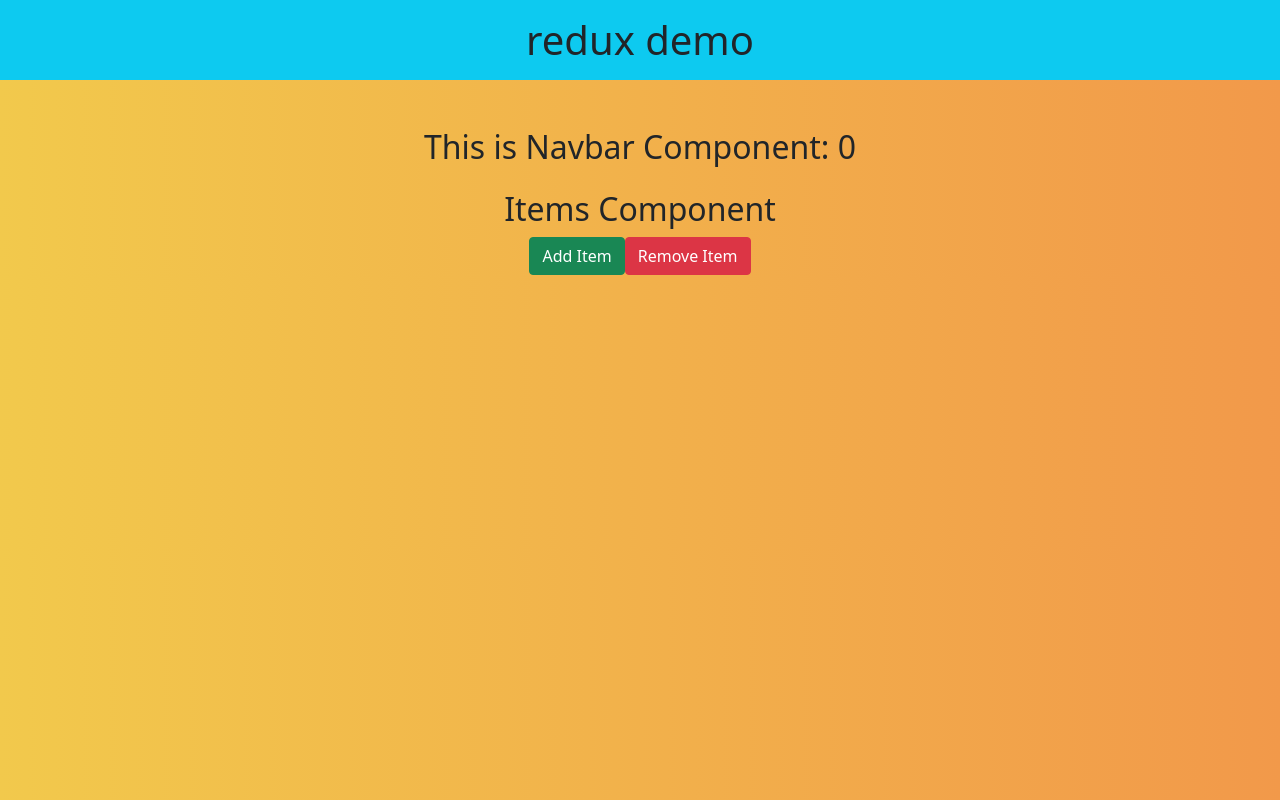
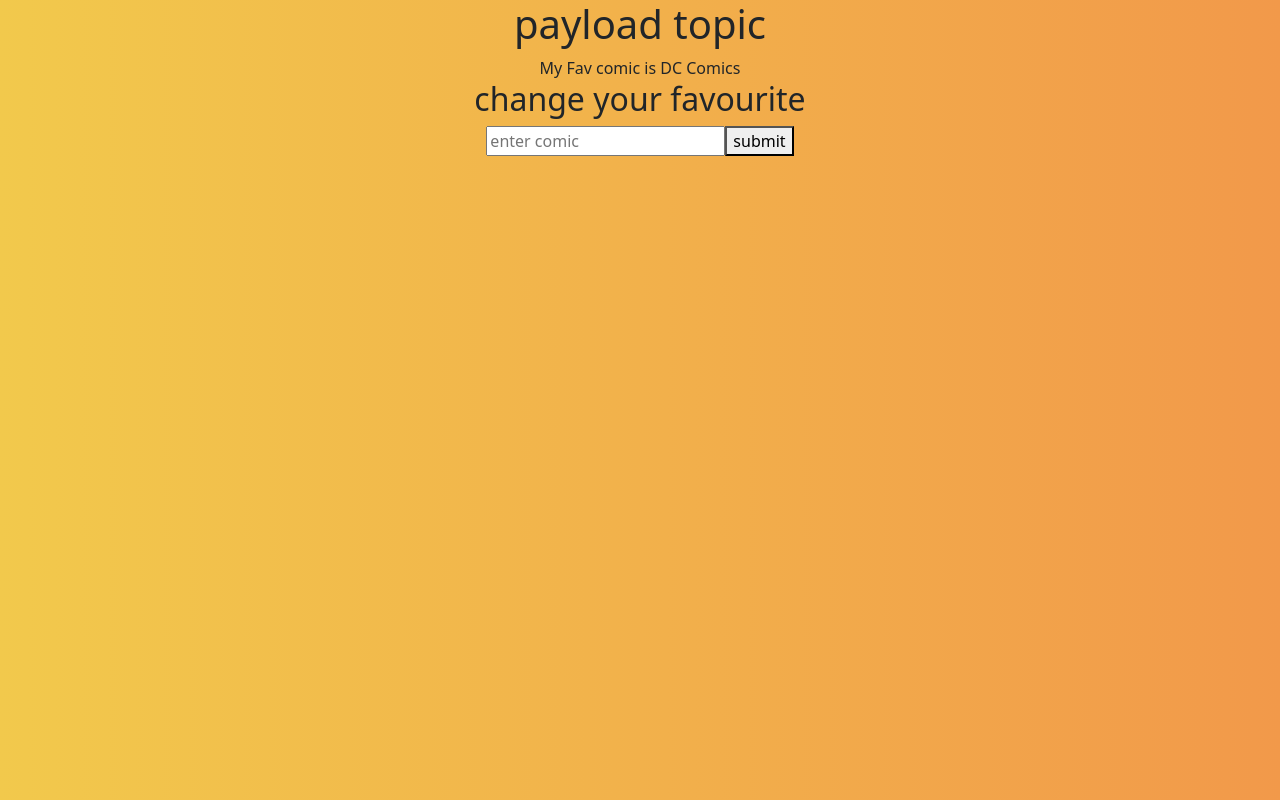
Before and after one commit to omidashouri/ashouri-demo-redux, a React (Create React App) app: page / in a window 1280 px wide. Built offline with nearby package versions, Linux system fonts and the light colour scheme.

Commit message:
redux payload old : omidashouri : 010211

```diff
--- /dev/null
+++ b/src/App_payload.js
@@ -0,0 +1,22 @@
+import './App.css';
+
+import comicsReducer from "./components_payload/comicsReducer";
+import {createStore} from "redux";
+import {Provider} from "react-redux";
+import FirstComp from "./components_payload/FirstComp";
+import SecondComp from "./components_payload/SecondComp";
+
+function App_payload() {
+    const store = createStore(comicsReducer);
+    return (
+        <div className="App">
+            <h1>payload topic</h1>
+            <Provider store={store}>
+                <FirstComp/>
+                <SecondComp/>
+            </Provider>
+        </div>
+    );
+}
+
+export default App_payload;
--- /dev/null
+++ b/src/components_payload/FirstComp.js
@@ -0,0 +1,14 @@
+import React from "react";
+import {useSelector} from "react-redux";
+
+function FirstComp(){
+    const comicobj = useSelector(store => store);
+
+    return(
+        <div>
+            My Fav comic is {comicobj.comic}
+        </div>
+    )
+}
+
+export default FirstComp;
--- /dev/null
+++ b/src/components_payload/SecondComp.js
@@ -0,0 +1,22 @@
+import React, {useState} from "react";
+import {useDispatch} from "react-redux";
+
+function SecondComp() {
+    const [name, setName] = useState('');
+
+    const dispatch = useDispatch();
+
+    function addcomic() {
+        dispatch({type:'ADD_COMIC', payload: name})
+    }
+
+    return (
+        <div>
+            <h2>change your favourite </h2>
+            <input type={'text'} placeholder={'enter comic'} value={name} onChange={(e) => setName(e.target.value)}/>
+            <button onClick={addcomic}>submit</button>
+        </div>
+    )
+}
+
+export default SecondComp;
--- /dev/null
+++ b/src/components_payload/comicsReducer.js
@@ -0,0 +1,15 @@
+const initialData={
+    comic:'DC Comics'
+}
+
+function comicsReducer(state=initialData, action){
+    switch (action.type) {
+        case 'ADD_COMIC': return {
+            comic: action.payload
+        }
+
+    }
+    return state
+}
+
+export default comicsReducer;
--- a/src/index.js
+++ b/src/index.js
@@ -3,11 +3,13 @@
 import './index.css';
 import App from './App';
 import reportWebVitals from './reportWebVitals';
+import App_payload from "./App_payload";
 
 const root = ReactDOM.createRoot(document.getElementById('root'));
 root.render(
   <React.StrictMode>
-    <App />
+    {/*<App />*/}
+    <App_payload />
   </React.StrictMode>
 );
 
```
